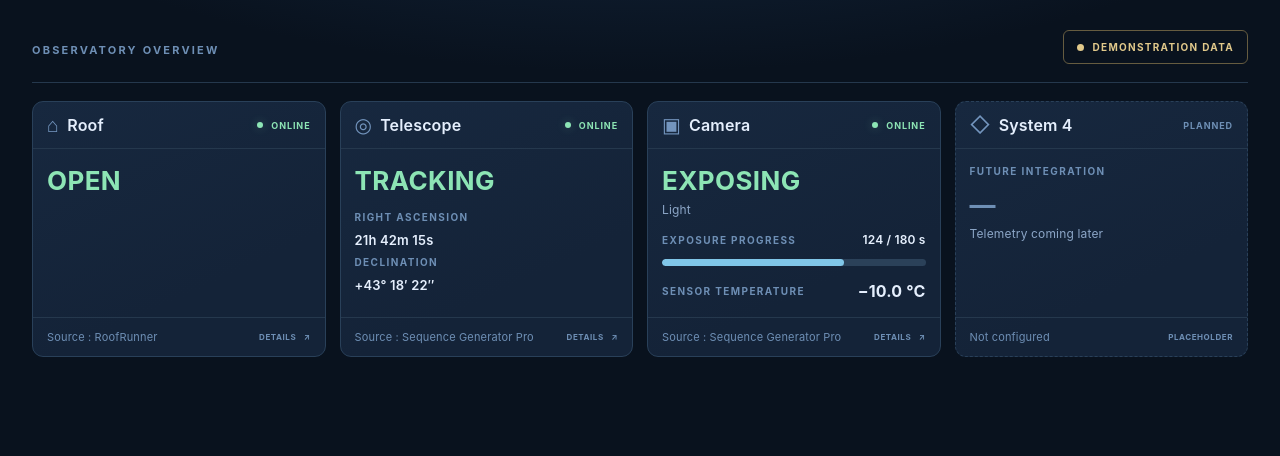
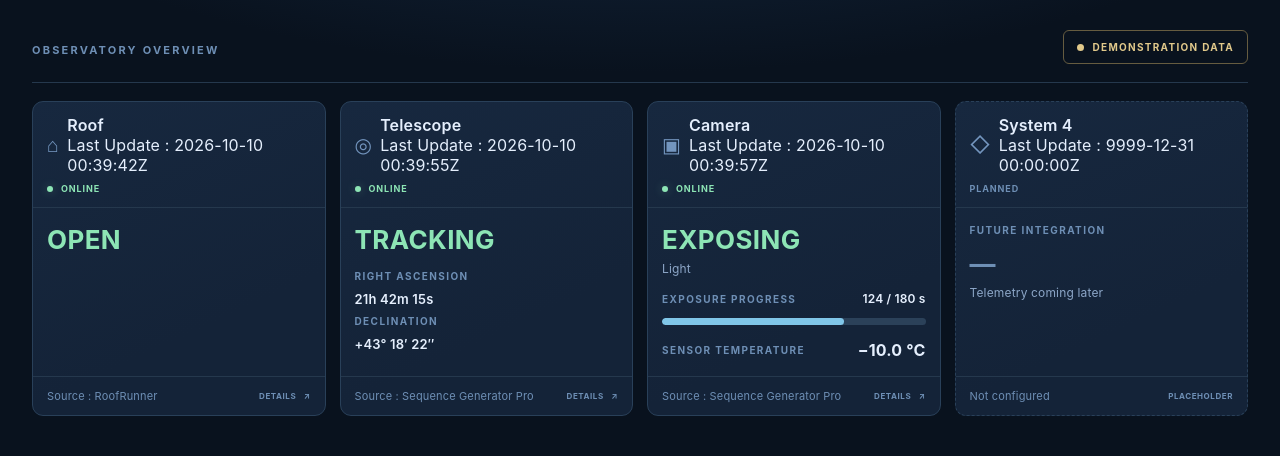
Before and after one commit to EorEquis/TSOLive, a FastAPI app: page / in a window 1280 px wide. Shown: the part 102-558 px from the top of the page. Run offline with FastAPI, Linux system fonts and the light colour scheme.

Commit message:
Show sample last-update timestamps under tile names

```diff
--- a/templates/index.html
+++ b/templates/index.html
@@ -25,13 +25,13 @@
       </div>
 <section class="tile-grid" aria-label="Observatory systems">
         <article class="tile" tabindex="0" aria-label="Roof system details, coming soon">
-          <div class="tile-head"><div class="tile-title"><span class="tile-icon" aria-hidden="true">⌂</span><h3>Roof</h3></div><span class="device-tag"><span class="status-dot"></span>ONLINE</span></div>
+          <div class="tile-head"><div class="tile-title"><span class="tile-icon" aria-hidden="true">⌂</span><div class="tile-name"><h3>Roof</h3><div class="tile-update">Last Update : 2026-10-10 00:39:42Z</div></div></div><span class="device-tag"><span class="status-dot"></span>ONLINE</span></div>
           <div class="tile-body"><p class="big-status">OPEN</p></div>
           <div class="tile-foot"><span>Source : RoofRunner</span><span class="foot-right">DETAILS <span aria-hidden="true">↗</span></span></div>
         </article>
 
         <article class="tile" tabindex="0" aria-label="Telescope system details, coming soon">
-          <div class="tile-head"><div class="tile-title"><span class="tile-icon" aria-hidden="true">◎</span><h3>Telescope</h3></div><span class="device-tag"><span class="status-dot"></span>ONLINE</span></div>
+          <div class="tile-head"><div class="tile-title"><span class="tile-icon" aria-hidden="true">◎</span><div class="tile-name"><h3>Telescope</h3><div class="tile-update">Last Update : 2026-10-10 00:39:55Z</div></div></div><span class="device-tag"><span class="status-dot"></span>ONLINE</span></div>
           <div class="tile-body"><p class="big-status">TRACKING</p>
             <div class="readouts"><div><span>RIGHT ASCENSION</span><strong>21h 42m 15s</strong></div><div><span>DECLINATION</span><strong>+43° 18′ 22″</strong></div></div>
           </div>
@@ -39,7 +39,7 @@
         </article>
 
         <article class="tile" tabindex="0" aria-label="Camera system details, coming soon">
-          <div class="tile-head"><div class="tile-title"><span class="tile-icon" aria-hidden="true">▣</span><h3>Camera</h3></div><span class="device-tag"><span class="status-dot"></span>ONLINE</span></div>
+          <div class="tile-head"><div class="tile-title"><span class="tile-icon" aria-hidden="true">▣</span><div class="tile-name"><h3>Camera</h3><div class="tile-update">Last Update : 2026-10-10 00:39:57Z</div></div></div><span class="device-tag"><span class="status-dot"></span>ONLINE</span></div>
           <div class="tile-body"><p class="big-status">EXPOSING</p><p class="description">Light</p>
             <div class="exposure"><div class="exposure-label"><span>EXPOSURE PROGRESS</span><strong>124 / 180 s</strong></div><div class="progress-track" role="progressbar" aria-valuenow="124" aria-valuemin="0" aria-valuemax="180" aria-label="Exposure progress"><div class="progress-fill"></div></div></div>
             <div class="sensor"><span>SENSOR TEMPERATURE</span><strong>−10.0 °C</strong></div>
@@ -47,7 +47,7 @@
           <div class="tile-foot"><span>Source : Sequence Generator Pro</span><span class="foot-right">DETAILS <span aria-hidden="true">↗</span></span></div>
         </article>
         <article class="tile placeholder-tile" aria-label="Future observatory system placeholder">
-          <div class="tile-head"><div class="tile-title"><span class="tile-icon" aria-hidden="true">◇</span><h3>System 4</h3></div><span class="device-tag pending-tag">PLANNED</span></div>
+          <div class="tile-head"><div class="tile-title"><span class="tile-icon" aria-hidden="true">◇</span><div class="tile-name"><h3>System 4</h3><div class="tile-update">Last Update : 9999-12-31 00:00:00Z</div></div></div><span class="device-tag pending-tag">PLANNED</span></div>
           <div class="tile-body"><p class="metric-label">FUTURE INTEGRATION</p><p class="big-status pending-status">—</p><p class="description">Telemetry coming later</p></div>
           <div class="tile-foot"><span>Not configured</span><span class="foot-right">PLACEHOLDER</span></div>
         </article>
```
